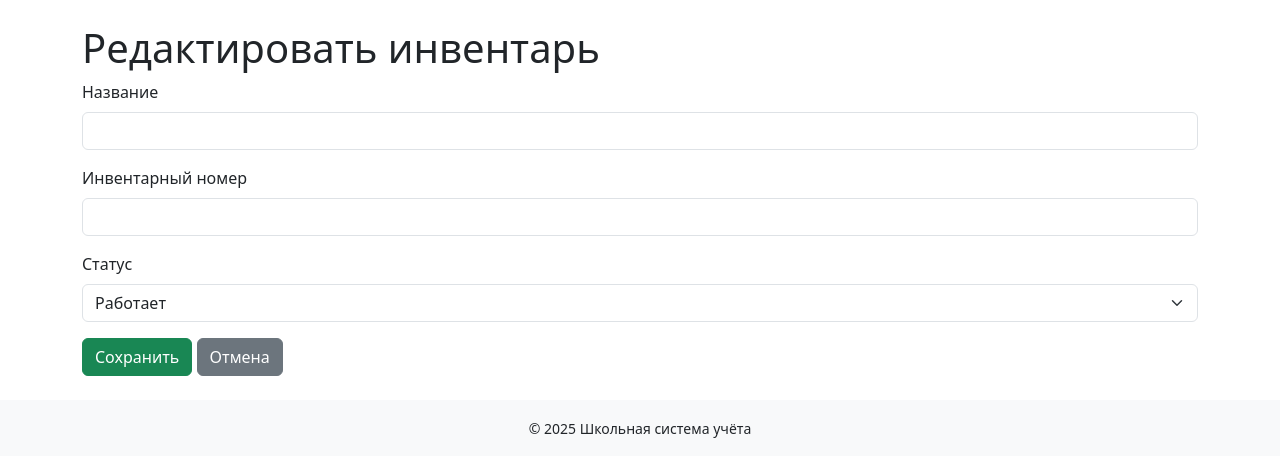
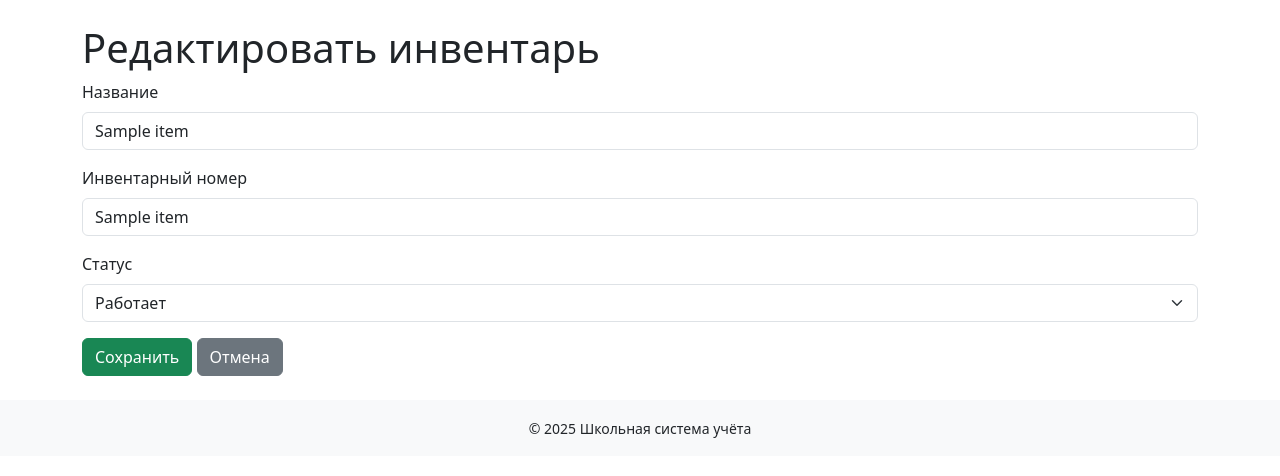
Before and after one commit to DaelinPr/prod_inv_cop, a Flask app: page /items/1/edit in a window 1280 px wide. Shown: the part 56-532 px from the top of the page. Run offline with Flask 3, Linux system fonts and the light colour scheme; a database or web service that is not in the repository returns one stand-in record (values such as "Sample title"); some libraries are stand-ins or nearby versions.

Commit message:
Update edit_item.html

```diff
--- a/templates/edit_item.html
+++ b/templates/edit_item.html
@@ -5,20 +5,21 @@
 {% block content %}
 <h1>Редактировать инвентарь</h1>
 <form method="POST">
+    <input type="hidden" name="room_id" value="{{ room_id }}">
     <div class="mb-3">
         <label class="form-label">Название</label>
-        <input type="text" class="form-control" name="name" value="{{ item[2] }}" required>
+        <input type="text" class="form-control" name="name" value="{{ item.name }}" required>
     </div>
     <div class="mb-3">
         <label class="form-label">Инвентарный номер</label>
-        <input type="text" class="form-control" name="inventory_number" value="{{ item[3] }}" required>
+        <input type="text" class="form-control" name="inventory_number" value="{{ item.inventory_number }}" required>
     </div>
     <div class="mb-3">
         <label class="form-label">Статус</label>
         <select class="form-select" name="status" required>
-            <option value="Работает" {% if item[4] == "Работает" %}selected{% endif %}>Работает</option>
-            <option value="Не работает" {% if item[4] == "Не работает" %}selected{% endif %}>Не работает</option>
-            <option value="Ремонт" {% if item[4] == "Ремонт" %}selected{% endif %}>Ремонт</option>
+            <option value="Работает" {% if item.status == "Работает" %}selected{% endif %}>Работает</option>
+            <option value="Не работает" {% if item.status == "Не работает" %}selected{% endif %}>Не работает</option>
+            <option value="Ремонт" {% if item.status == "Ремонт" %}selected{% endif %}>Ремонт</option>
         </select>
     </div>
     <button type="submit" class="btn btn-success">Сохранить</button>
```
